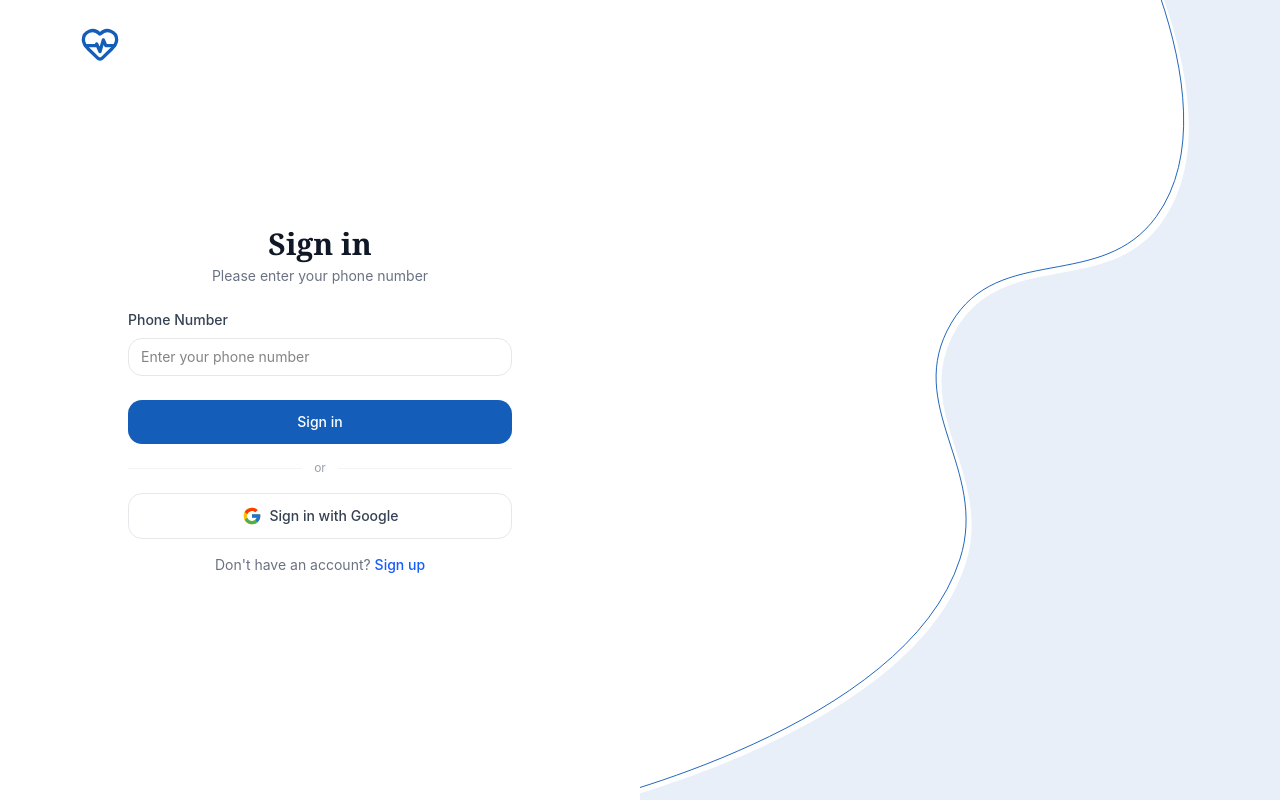
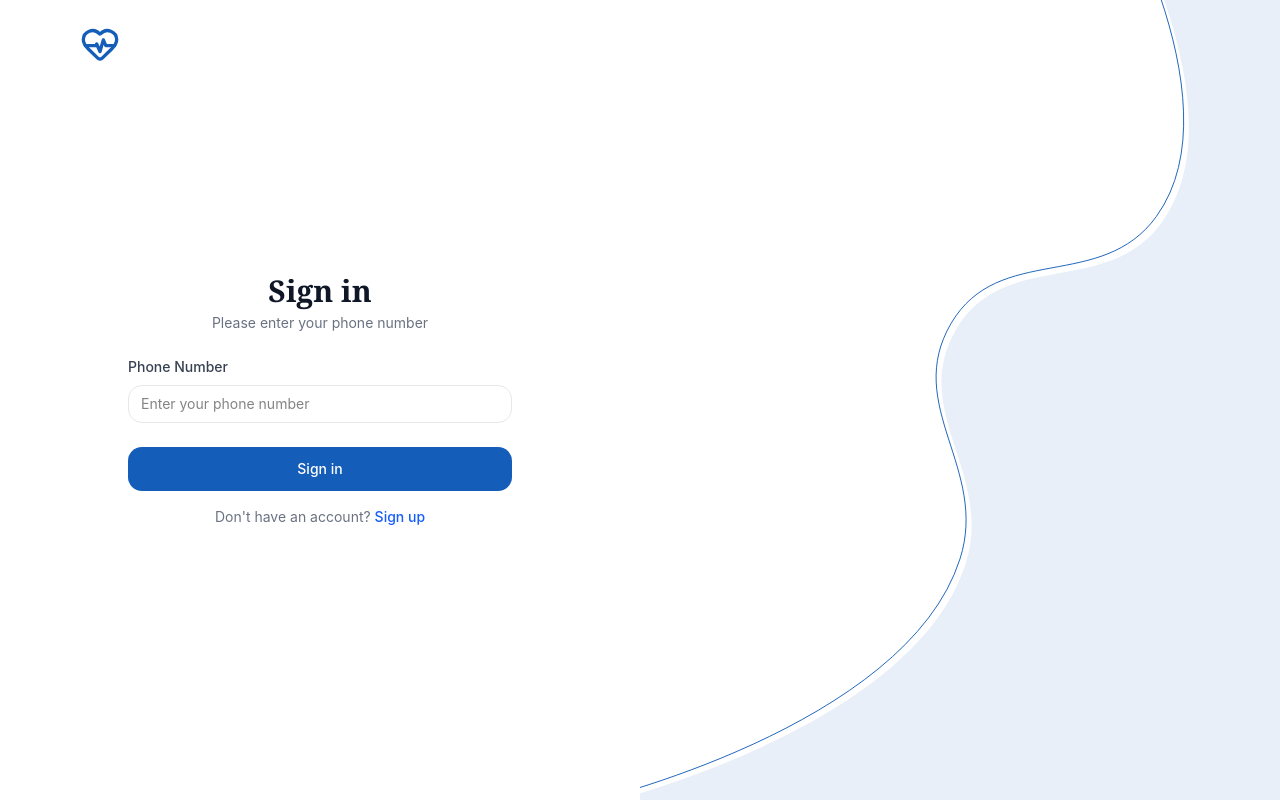
Before and after one commit to Abdulrahmanfawzy/cure-team-2, a React (Vite) app: page /signIn in a window 1280 px wide. Built offline with nearby package versions, Linux system fonts and the light colour scheme; no server answers; a web font is replaced by a local one.

Commit message:
comment signin with google for now

```diff
--- a/src/features/auth/pages/signIn.tsx
+++ b/src/features/auth/pages/signIn.tsx
@@ -107,13 +107,13 @@ export default function SignInPage() {
         </button>
 
         {/* Divider */}
-        <div className="relative flex items-center justify-center my-2">
+        {/* <div className="relative flex items-center justify-center my-2">
           <div className="absolute bg-white px-3 text-xs text-gray-400">or</div>
           <div className="w-full border-t border-gray-100" />
-        </div>
+        </div> */}
 
         {/* Google */}
-        <button
+        {/* <button
           type="button"
           className="bg-white border border-gray-200 hover:bg-gray-50 text-gray-700 font-medium p-3 rounded-xl flex justify-center items-center gap-2 transition duration-200 text-sm"
         >
@@ -123,7 +123,7 @@ export default function SignInPage() {
             alt="google"
           />
           Sign in with Google
-        </button>
+        </button> */}
 
         {/* Sign Up */}
         <p className="text-center text-sm text-gray-500">
```
